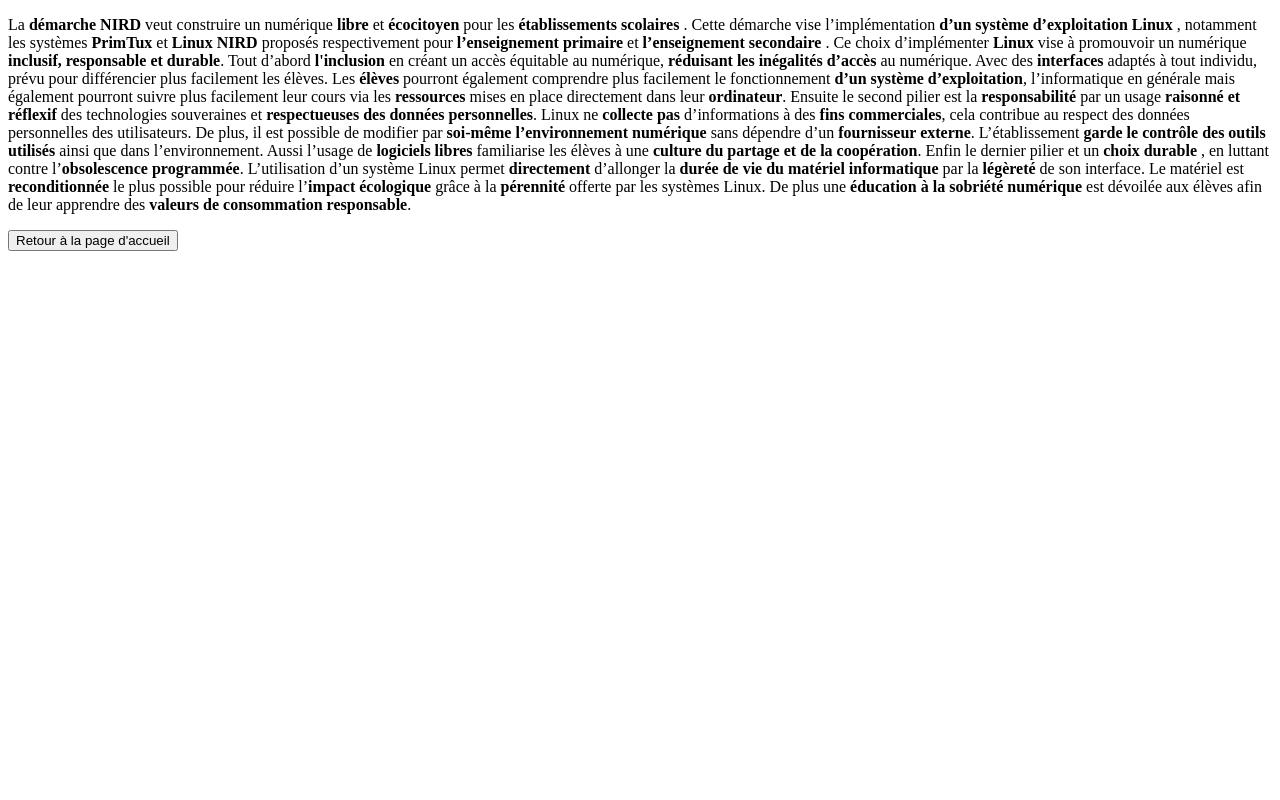
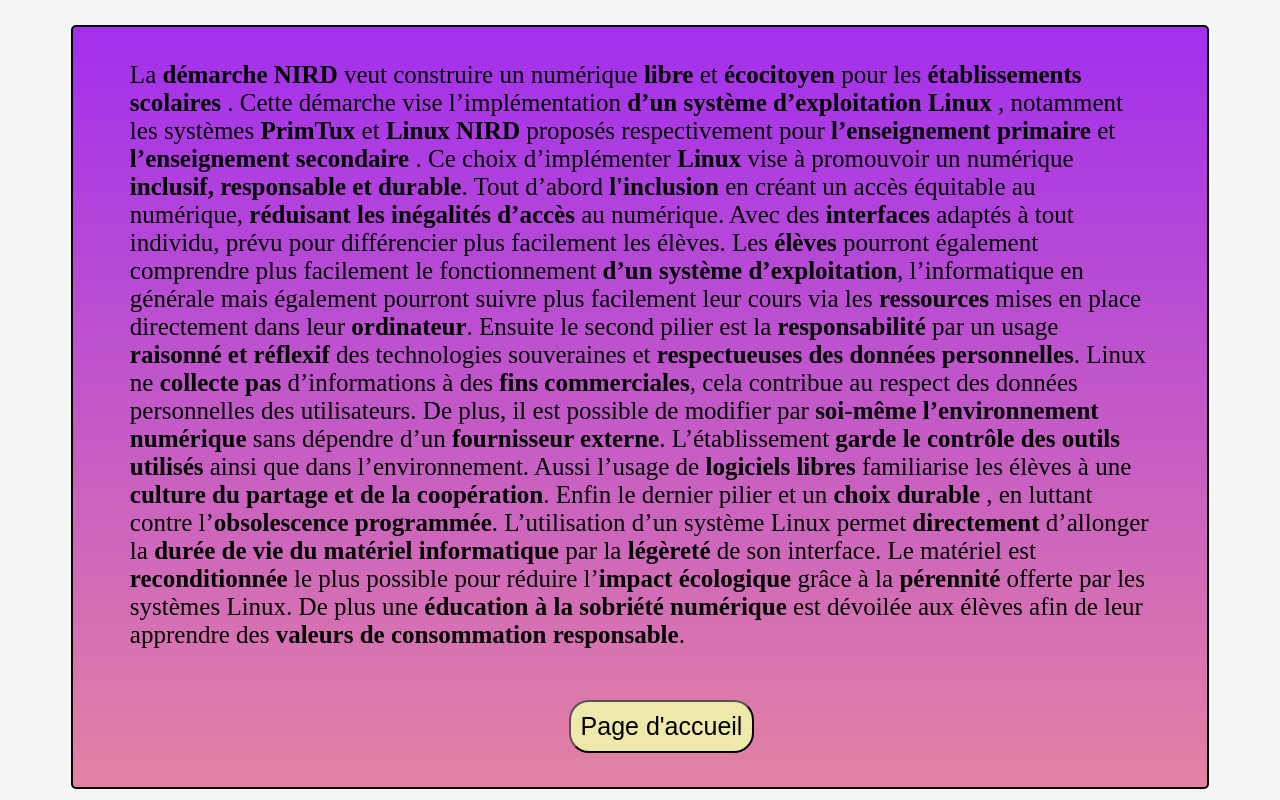
Before and after one commit to fortwoone/n2i-2025-retardaterre, a website: page page/texte.html in a window 1280 px wide. Drawn offline with Linux system fonts and the light colour scheme; files that its build step writes are made by us from their sources.

Commit message:
feat : charte graphique potable

```diff
--- a/page/texte.html
+++ b/page/texte.html
@@ -4,11 +4,12 @@
 <head>
   <meta charset="UTF-8">
   <meta name="viewport" content="width=device-width, initial-scale=1.0">
-  <link rel="stylesheet" href="stylesmain.css">
+  <link rel="stylesheet" href="../style/style.css">
   <title>Texte</title>
 </head>
 <body>
-    <p>
+    <div id="bodyStyle" class="boxStyle">
+        <div class="boxInterior">
             La <strong> démarche NIRD </strong> veut construire un numérique <strong>
             libre </strong> et <strong> écocitoyen </strong> pour les
             <strong> établissements scolaires </strong>. Cette démarche vise
@@ -48,6 +49,11 @@
             offerte par les systèmes Linux. De plus une <strong>éducation à la
             sobriété numérique </strong> est dévoilée aux élèves afin de leur
             apprendre des <strong>valeurs de consommation responsable</strong>.
-    </p>
-    <button> Retour à la page d'accueil</button>
+            <div class="buttonRetour">
+                <a href="../main.html">
+                    <button class="buttonStyle"> Page d'accueil </button>
+                </a>
+            </div>
+        </div>
+    </div>
 </body>
--- /dev/null
+++ b/style/style.css
@@ -0,0 +1,38 @@
+body{
+    background : whitesmoke;
+}
+
+.boxStyle {
+    display: flex;
+    flex-direction: column;
+    font-size : 25px;
+    box-shadow: 5px;
+    border-radius: 5px;
+    border: 2px solid black;
+}
+
+.boxInterior {
+    margin-left : 5%;
+    margin-right : 5%;
+    margin-top : 3%;
+    margin-bottom: 3%;
+}
+
+.buttonRetour {
+    margin-top : 5%;
+}
+
+.buttonStyle {
+    background-color: palegoldenrod;
+    font-size: 25px;
+    border-radius: 20px;
+    padding : 10px;
+    margin-left : 43%;
+}
+
+#bodyStyle {
+    margin-left: 5%;
+    margin-right: 5%;
+    margin-top: 2%;
+    background :linear-gradient(#A22FED, #E382A3);
+}
```
Lines whose indentation alone changed are shown as unchanged.
